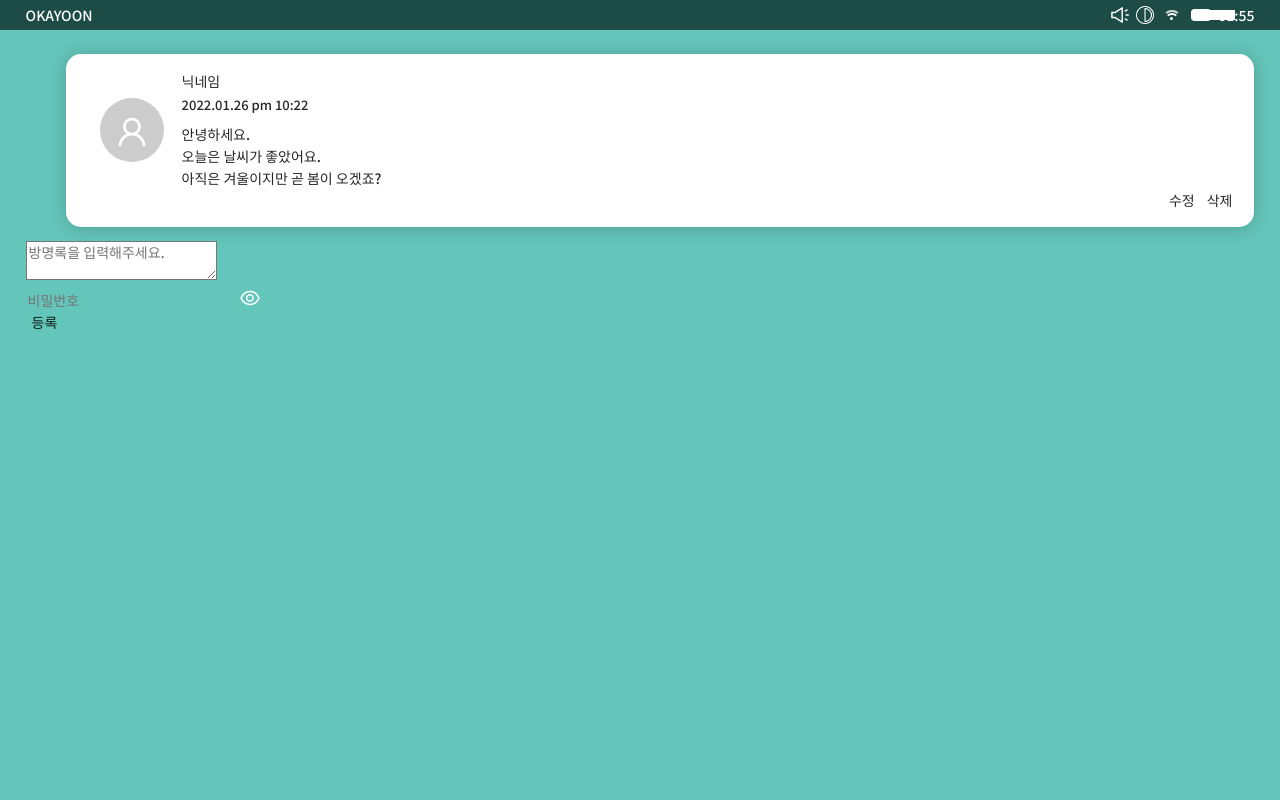
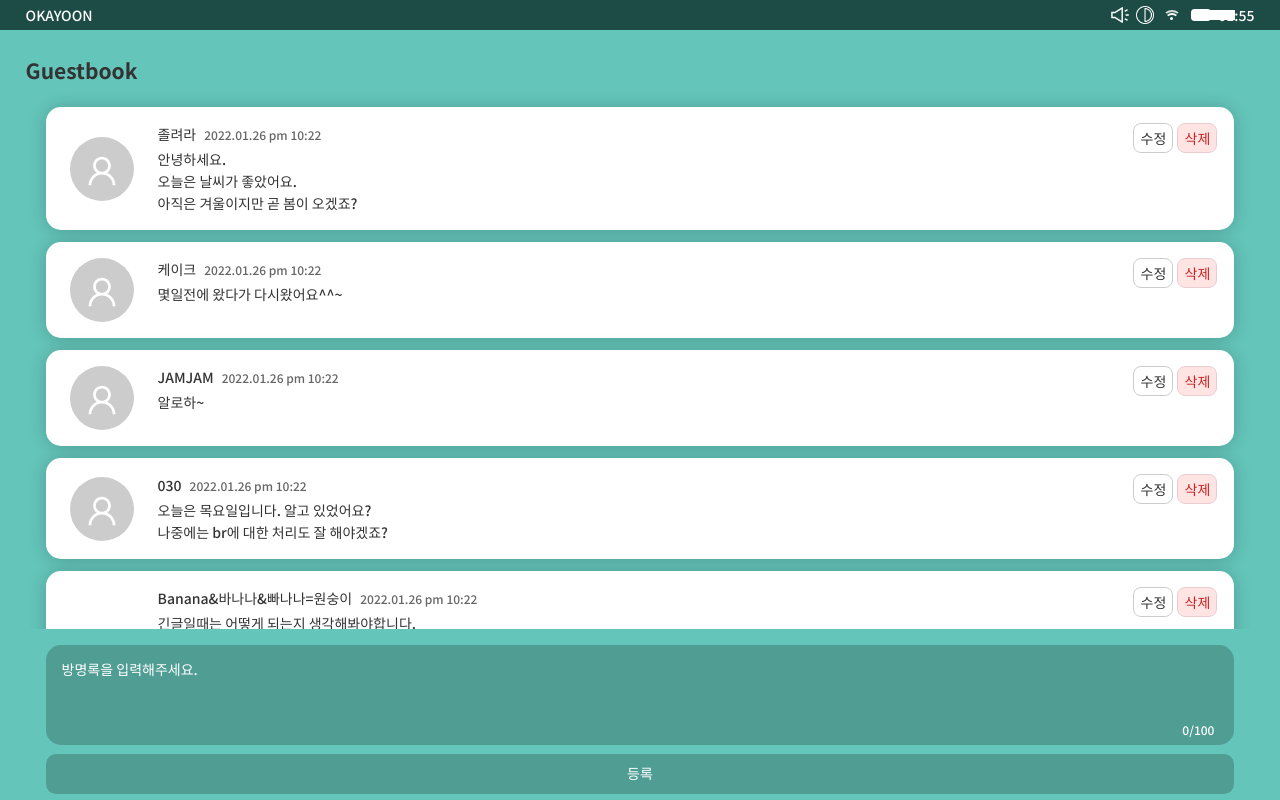
Before and after one commit to leeyoonseo/ts-okayoon, a Next.js app: page /guestbook in a window 1280 px wide. Built offline with nearby package versions, Linux system fonts and the light colour scheme.

Commit message:
update: 방명록 페이지 스타일 작업, 더미 추가

```diff
--- a/components/template/GuestCard/GuestCard.tsx
+++ b/components/template/GuestCard/GuestCard.tsx
@@ -1,96 +1,121 @@
 import React from 'react';
-import * as S from './GuestCard.styled';
-import Avatar from '@/components/Common/Avatar/Avatar';
-import { avatars } from '@/constants/index';
+import TheAvatar from '@/components/common/Avatar/Avatar';
+import BaseButton from '@/components/common/Button/Button';
 
-//
+interface IGuestbook {
+  guestbookId: number;
+  guestbookDt: string; // TODO: 추후에는 Date객체
+  userId: string;
+  userNickname: string;
+  message: string;
+}
+interface IProps {
+  content: IGuestbook;
+}
+
+// Styled
 import styled from 'styled-components';
 
 const GuestCardWrap = styled.div`
   width: 100%;
-  background: white;
+  background: ${({ theme }) => theme.reverse};
   border-radius: 15px;
   padding: 16px;
   box-shadow: 0 1px 18px rgba(0, 0, 0, 0.2);
+  color: ${({ theme }) => theme.default};
+
+  .guestcard-inner {
+    display: flex;
+  }
+
+  .guestcard-avatar {
+    width: 80px;
+    margin: 0 auto;
+    display: flex;
+    justify-content: center;
+    align-items: center;
+  }
 `;
 
-const GuestCardInfoWrap = styled.div`
-  display: flex;
-`;
+const GuestCardContents = styled.div`
+  width: calc(100% - 165px);
+  padding: 0 16px;
 
-const AvatarWrap = styled.div`
-  width: 100px;
-  display: flex;
-  justify-content: center;
-  align-items: center;
-`;
-const GuestCardInfo = styled.div`
-  width: calc(100% - 100px);
-`;
+  .info {
+    margin-bottom: 3px;
 
-const Nickname = styled.span`
-  display: block;
-  width: 100%;
-  margin-bottom: 3px;
-`;
+    & > span {
+      display: inline-block;
+    }
 
-const Date = styled.span`
-  display: block;
-  width: 100%;
-  margin-bottom: 8px;
-  font-size: 13px;
-`;
+    &-nickname {
+    }
 
-const Message = styled.div`
-  display: block;
-  width: 100%;
+    &-date {
+      margin-left: 8px;
+      font-size: 12px;
+      color: #666;
+    }
+  }
+
+  .message {
+    display: block;
+    width: 100%;
+  }
 `;
 
 const GuestCardButtonsWrap = styled.div`
-  display: flex;
+  width: 85px;
+
   justify-content: end;
+
+  & > div {
+    display: inline-block;
+  }
 `;
 
-const GuestCardButtons = styled.div`
-  display: inline-block;
-`;
+const GuestCard = ({ content }: IProps) => {
+  const handleEdit = () => {
+    console.log('Edit');
+  };
 
-const EditButton = styled.button`
-  cursor: pointer;
-`;
-const RemoveButton = styled.button`
-  cursor: pointer;
-`;
-//
-
-const GuestCard = () => {
+  const handleRemove = () => {
+    console.log('Remove');
+  };
   return (
     <>
       <GuestCardWrap>
-        <div>
-          <GuestCardInfoWrap>
-            <AvatarWrap>
-              <Avatar size='large' />
-            </AvatarWrap>
+        <div className='guestcard-inner'>
+          <div className='guestcard-avatar'>
+            <TheAvatar size='large' />
+          </div>
 
-            <GuestCardInfo>
-              <Nickname>닉네임</Nickname>
-              <Date>2022.01.26 pm 10:22</Date>
-              <Message>
-                안녕하세요.
-                <br />
-                오늘은 날씨가 좋았어요.
-                <br />
-                아직은 겨울이지만 곧 봄이 오겠죠?
-              </Message>
-            </GuestCardInfo>
-          </GuestCardInfoWrap>
+          <GuestCardContents>
+            <div className='info'>
+              <span className='info-nickname'>{content.userNickname}</span>
+              <span className='info-date'>{content.guestbookDt}</span>
+            </div>
 
+            <div
+              className='message'
+              dangerouslySetInnerHTML={{ __html: content.message }}
+            ></div>
+          </GuestCardContents>
+
+          {/* TODO: 이건 작성자거나 관리자만 확인할 수 있도록. */}
           <GuestCardButtonsWrap>
-            <GuestCardButtons>
-              <EditButton>수정</EditButton>
-              <RemoveButton>삭제</RemoveButton>
-            </GuestCardButtons>
+            <div>
+              <BaseButton
+                type='default-micro'
+                text='수정'
+                onClick={handleEdit}
+              />
+              <BaseButton
+                type='danger-micro'
+                text='삭제'
+                onClick={handleRemove}
+              />
+            </div>
           </GuestCardButtonsWrap>
         </div>
       </GuestCardWrap>
--- /dev/null
+++ b/constants/dummy.js
@@ -0,0 +1,55 @@
+// TODO: Dt Date 객체로 처리
+export const dummyGuestbookData = [
+  {
+    guestbookId: 0,
+    guestbookDt: '2022.01.26 pm 10:22',
+    userId: 'okayoon',
+    userNickname: '졸려라',
+    message: `
+      안녕하세요.<br/>
+      오늘은 날씨가 좋았어요.<br/>
+      아직은 겨울이지만 곧 봄이 오겠죠?
+    `,
+  },
+  {
+    guestbookId: 1,
+    guestbookDt: '2022.01.26 pm 10:22',
+    userId: 'cakeeee00',
+    userNickname: '케이크',
+    message: `
+      몇일전에 왔다가 다시왔어요^^~
+    `,
+  },
+  {
+    guestbookId: 2,
+    guestbookDt: '2022.01.26 pm 10:22',
+    userId: 'JAM',
+    userNickname: 'JAMJAM',
+    message: `알로하~`,
+  },
+  {
+    guestbookId: 3,
+    guestbookDt: '2022.01.26 pm 10:22',
+    userId: '030',
+    userNickname: '030',
+    message: `
+      오늘은 목요일입니다. 알고 있었어요?<br/>
+      나중에는 br에 대한 처리도 잘 해야겠죠?
+    `,
+  },
+  {
+    guestbookId: 4,
+    guestbookDt: '2022.01.26 pm 10:22',
+    userId: 'banana',
+    userNickname: 'Banana&바나나&빠나나=원숭이',
+    message: `
+      긴글일때는 어떻게 되는지 생각해봐야합니다.<br/>
+      물론 100자로 제한할거라서 어떨지는 모르겠지만, 그래도 일단은 긴글일때를 감안해서 만들어 봅시다!<br/>
+      요즘 왕좌의게임을 보는데, 재밌어요<br/>
+      늦게자서 그런가 너무너무 졸려요...ㅠㅠ<br/>
+      그래도 열심히,,, 만들어 봅시다!!<br/>
+      1년전의 나와 지금의 내가 얼마나 달라졌을까요??<br/>
+      사실 잘 몰라요. 이쯤되면 스크롤이 필요할까요???
+    `,
+  },
+];
--- a/pages/guestbook.tsx
+++ b/pages/guestbook.tsx
@@ -1,58 +1,162 @@
-import React, { useState, useCallback } from 'react';
+import React, { useState, useCallback, useRef, useEffect } from 'react';
 import Head from 'next/head';
+import useInput from '@/hooks/useInput';
 import Section from '@/components/layout/Section/Section';
 import GuestCard from '@/components/template/GuestCard/GuestCard';
 
-//
+// Dummy
+import { dummyGuestbookData } from '@/constants/dummy';
+
+// Styled
 import styled from 'styled-components';
 import { EyeOutlined, EyeInvisibleOutlined } from '@ant-design/icons';
 
-const VisiblePasswordButton = styled.button`
-  cursor: pointer;
-  font-size: 20px;
+const GuestbookWrap = styled.div`
+  height: 75%;
+  overflow-x: hidden;
+  overflow-y: auto;
+  /* background: rgba(0, 0, 0, 0.2); */
+  /* border-radius: 20px; */
+  padding: 20px;
+  /* border-bottom: 2px solid #1d4b45; */
 
-  & > * {
+  &::-webkit-scrollbar {
+    display: none;
+  }
+
+  .guestbook {
+    padding: 0;
+    margin: 0;
+
+    .guextbook-items {
+      & + .guextbook-items {
+        margin-top: 12px;
+      }
+    }
+  }
+`;
+const GuestbookInputWrap = styled.div`
+  form {
+    padding: 16px 20px;
+  }
+
+  .textarea-wrap {
+    position: relative;
+  }
+
+  textarea {
+    width: 100%;
+    height: 100px;
+    padding: 16px 16px 30px 16px;
+    border-radius: 15px;
+    border: none;
+    background: rgba(0, 0, 0, 0.2);
+    color: ${({ theme }) => theme.default};
+    resize: none;
+
+    &::placeholder {
+      color: white;
+    }
+
+    &:not(:placeholder-shown) {
+      background: ${({ theme }) => theme.reverse};
+    }
+
+    &:focus {
+      background: ${({ theme }) => theme.reverse};
+      outline: none;
+      border: none;
+
+      &::placeholder {
+        color: ${({ theme }) => theme.default};
+      }
+    }
+  }
+
+  textarea:focus + .length,
+  textarea:not(:placeholder-shown) + .length {
+    color: ${({ theme }) => theme.default};
+  }
+
+  .length {
+    position: absolute;
+    right: 20px;
+    bottom: 10px;
+    font-size: 12px;
     color: white;
   }
 
-  &:hover {
-    opacity: 0.5;
+  .submit-button {
+    margin-top: 4px;
+    width: 100%;
+    height: 40px;
+    color: white;
+    background: rgba(0, 0, 0, 0.2);
+    border-radius: 10px;
+    cursor: pointer;
+    font-weight: 500;
+
+    &:hover {
+      background: ${({ theme }) => theme.secondary};
+    }
   }
 `;
 
-const GuestbookOutputWrap = styled.div``;
-const GuestbookInputWrap = styled.div``;
+const MAX_TEXTAREA_LENGTH = 100;
 
 const Guestbook = () => {
-  const [isVisiblePassword, setIsVisiblePassword] = useState(false);
-  const handleVisiblePassword = useCallback(() => {
-    setIsVisiblePassword(!isVisiblePassword);
-  }, [isVisiblePassword]);
+  const textareaRef = useRef(null);
+  const [message, onChangeMessage, setMessage] = useInput('');
+
+  const handleBlur = useCallback(() => {
+    if (message.length > MAX_TEXTAREA_LENGTH) {
+      setMessage(message.substr(0, MAX_TEXTAREA_LENGTH));
+    }
+  }, [message]);
+
+  const handleSubmit = () => {
+    console.log('handleSubmit');
+  };
+
   return (
     <>
       <Head>
         <title>OKAYOON | 방명록</title>
       </Head>
 
-      <Section>
-        <GuestbookOutputWrap>
-          <ol>
-            <li>
-              <GuestCard />
-            </li>
+      <Section title='Guestbook'>
+        <GuestbookWrap>
+          <ol className='guestbook'>
+            {dummyGuestbookData.map((guestbook) => (
+              <li className='guextbook-items' key={guestbook.guestbookId}>
+                <GuestCard content={guestbook} />
+              </li>
+            ))}
           </ol>
-        </GuestbookOutputWrap>
+        </GuestbookWrap>
 
         <GuestbookInputWrap>
           <form>
-            <textarea placeholder='방명록을 입력해주세요.' maxLength={100} />
-            <div>
-              <input placeholder='비밀번호' />
-              <VisiblePasswordButton onClick={handleVisiblePassword}>
-                {isVisiblePassword ? <EyeInvisibleOutlined /> : <EyeOutlined />}
-              </VisiblePasswordButton>
+            <div className='textarea-wrap'>
+              <textarea
+                ref={textareaRef}
+                placeholder='방명록을 입력해주세요.'
+                onChange={onChangeMessage}
+                onBlur={handleBlur}
+                value={message}
+                maxLength={MAX_TEXTAREA_LENGTH}
+                required
+              />
+              <span className='length'>{`${message.length}/${MAX_TEXTAREA_LENGTH}`}</span>
             </div>
-            <button>등록</button>
+
+            <button
+              type='button'
+              className='submit-button'
+              onClick={handleSubmit}
+            >
+              등록
+            </button>
           </form>
         </GuestbookInputWrap>
       </Section>
```
